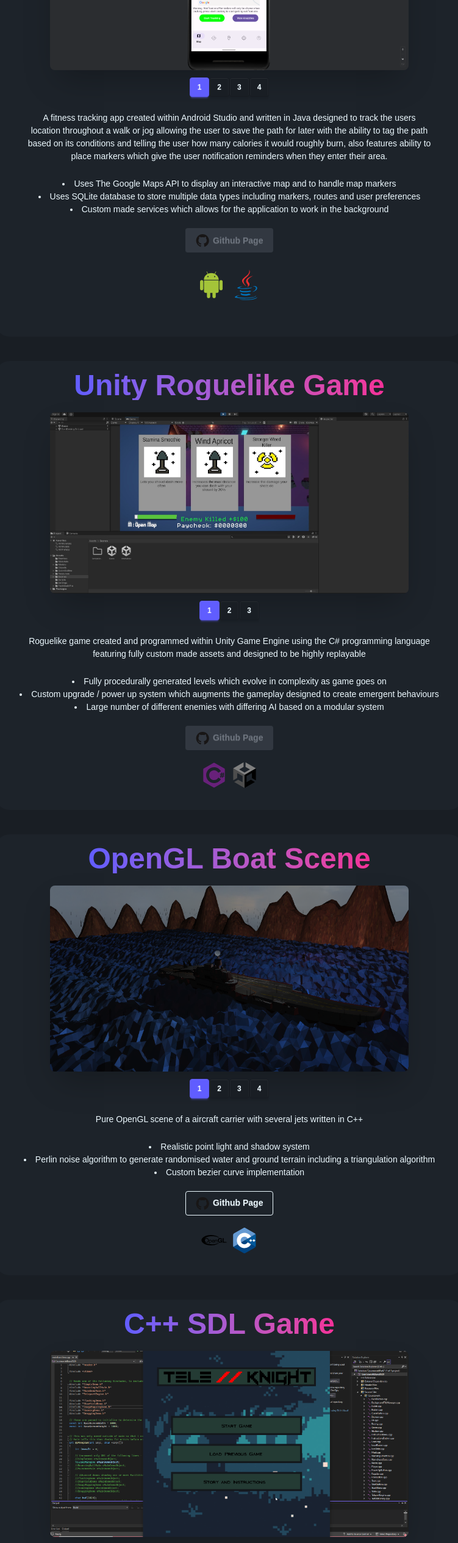
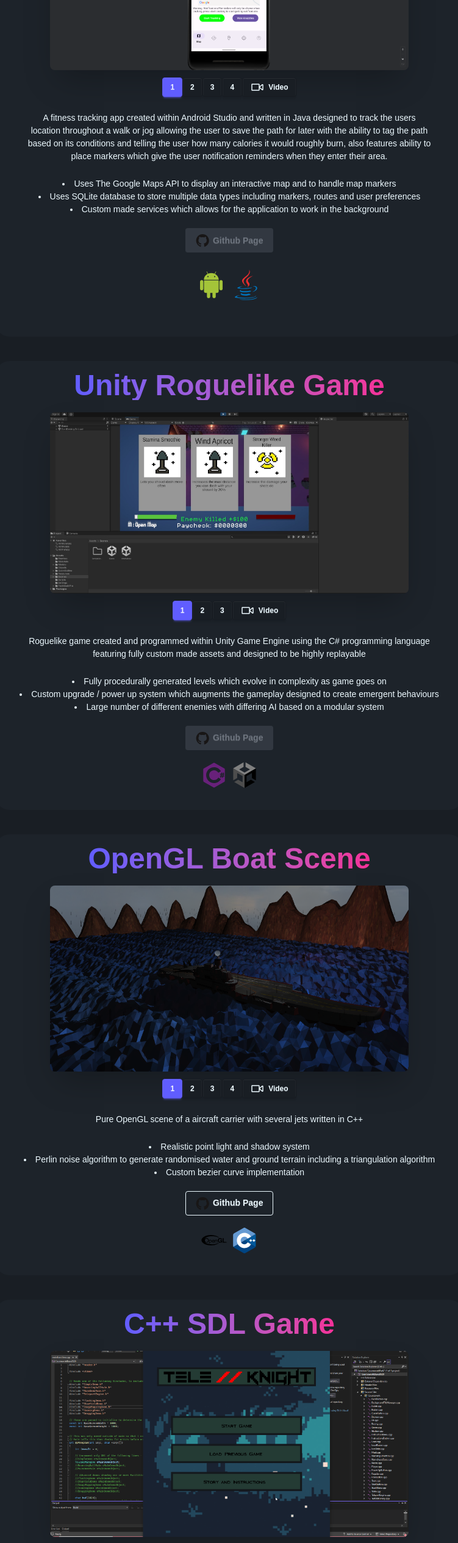
Before and after one commit to Piotr-Janusz/piotr-janusz.github.io, a React (Vite) app: page / in a window 1280 px wide. Shown: the part 1320-3850 px from the top of the page at 61% size, without its empty margins (264-1015 px from the left). Built offline with nearby package versions, Linux system fonts and the light colour scheme.

Commit message:
Added video tabs to each project to be filled out later

```diff
--- a/src/components/sections/Projects.jsx
+++ b/src/components/sections/Projects.jsx
@@ -39,6 +39,7 @@ export const Projects = ({currentFilter}) =>
                                 <button onClick={() => setProject1Index(1)} className={"btn btn-sm" + (project1Index == 1 ? ' btn-primary' : '')}>2</button>
                                 <button onClick={() => setProject1Index(2)} className={"btn btn-sm" + (project1Index == 2 ? ' btn-primary' : '')}>3</button>
                                 <button onClick={() => setProject1Index(3)} className={"btn btn-sm" + (project1Index == 3 ? ' btn-primary' : '')}>4</button>
+                                <button onClick={() => setProject1Index(4)} className={"btn btn-sm" + (project1Index == 4 ? ' btn-primary' : '')}> <svg xmlns="http://www.w3.org/2000/svg" viewBox="0 0 24 24" width='2em' height='2em'><path fill="none" stroke="currentColor" stroke-linecap="round" stroke-linejoin="round" stroke-width="1.5" d="M15 12v4.4a.6.6 0 0 1-.6.6H3.6a.6.6 0 0 1-.6-.6V7.6a.6.6 0 0 1 .6-.6h10.8a.6.6 0 0 1 .6.6zm0 0l5.016-4.18a.6.6 0 0 1 .984.461v7.438a.6.6 0 0 1-.984.46z"/></svg> Video </button>
                             </div>
                         </div>
 
@@ -102,6 +103,7 @@ export const Projects = ({currentFilter}) =>
                                 <button onClick={() => setProject2Index(0)} className={"btn btn-sm" + (project2Index == 0 ? ' btn-primary' : '')}>1</button>
                                 <button onClick={() => setProject2Index(1)} className={"btn btn-sm" + (project2Index == 1 ? ' btn-primary' : '')}>2</button>
                                 <button onClick={() => setProject2Index(2)} className={"btn btn-sm" + (project2Index == 2 ? ' btn-primary' : '')}>3</button>
+                                <button onClick={() => setProject2Index(3)} className={"btn btn-sm" + (project2Index == 3 ? ' btn-primary' : '')}> <svg xmlns="http://www.w3.org/2000/svg" viewBox="0 0 24 24" width='2em' height='2em'><path fill="none" stroke="currentColor" stroke-linecap="round" stroke-linejoin="round" stroke-width="1.5" d="M15 12v4.4a.6.6 0 0 1-.6.6H3.6a.6.6 0 0 1-.6-.6V7.6a.6.6 0 0 1 .6-.6h10.8a.6.6 0 0 1 .6.6zm0 0l5.016-4.18a.6.6 0 0 1 .984.461v7.438a.6.6 0 0 1-.984.46z"/></svg> Video </button>
                             </div>
                         </div>
 
@@ -167,6 +169,7 @@ export const Projects = ({currentFilter}) =>
                                 <button onClick={() => setProject3Index(1)} className={"btn btn-sm" + (project3Index == 1 ? ' btn-primary' : '')}>2</button>
                                 <button onClick={() => setProject3Index(2)} className={"btn btn-sm" + (project3Index == 2 ? ' btn-primary' : '')}>3</button>
                                 <button onClick={() => setProject3Index(3)} className={"btn btn-sm" + (project3Index == 3 ? ' btn-primary' : '')}>4</button>
+                                <button onClick={() => setProject3Index(4)} className={"btn btn-sm" + (project3Index == 4 ? ' btn-primary' : '')}> <svg xmlns="http://www.w3.org/2000/svg" viewBox="0 0 24 24" width='2em' height='2em'><path fill="none" stroke="currentColor" stroke-linecap="round" stroke-linejoin="round" stroke-width="1.5" d="M15 12v4.4a.6.6 0 0 1-.6.6H3.6a.6.6 0 0 1-.6-.6V7.6a.6.6 0 0 1 .6-.6h10.8a.6.6 0 0 1 .6.6zm0 0l5.016-4.18a.6.6 0 0 1 .984.461v7.438a.6.6 0 0 1-.984.46z"/></svg> Video </button>
                             </div>
                         </div>
 
@@ -225,6 +228,7 @@ export const Projects = ({currentFilter}) =>
                                 <button onClick={() => setProject4Index(0)} className={"btn btn-sm" + (project4Index == 0 ? ' btn-primary' : '')}>1</button>
                                 <button onClick={() => setProject4Index(1)} className={"btn btn-sm" + (project4Index == 1 ? ' btn-primary' : '')}>2</button>
                                 <button onClick={() => setProject4Index(2)} className={"btn btn-sm" + (project4Index == 2 ? ' btn-primary' : '')}>3</button>
+                                <button onClick={() => setProject4Index(3)} className={"btn btn-sm" + (project4Index == 3 ? ' btn-primary' : '')}> <svg xmlns="http://www.w3.org/2000/svg" viewBox="0 0 24 24" width='2em' height='2em'><path fill="none" stroke="currentColor" stroke-linecap="round" stroke-linejoin="round" stroke-width="1.5" d="M15 12v4.4a.6.6 0 0 1-.6.6H3.6a.6.6 0 0 1-.6-.6V7.6a.6.6 0 0 1 .6-.6h10.8a.6.6 0 0 1 .6.6zm0 0l5.016-4.18a.6.6 0 0 1 .984.461v7.438a.6.6 0 0 1-.984.46z"/></svg> Video </button>
                             </div>
                         </div>
 
```
